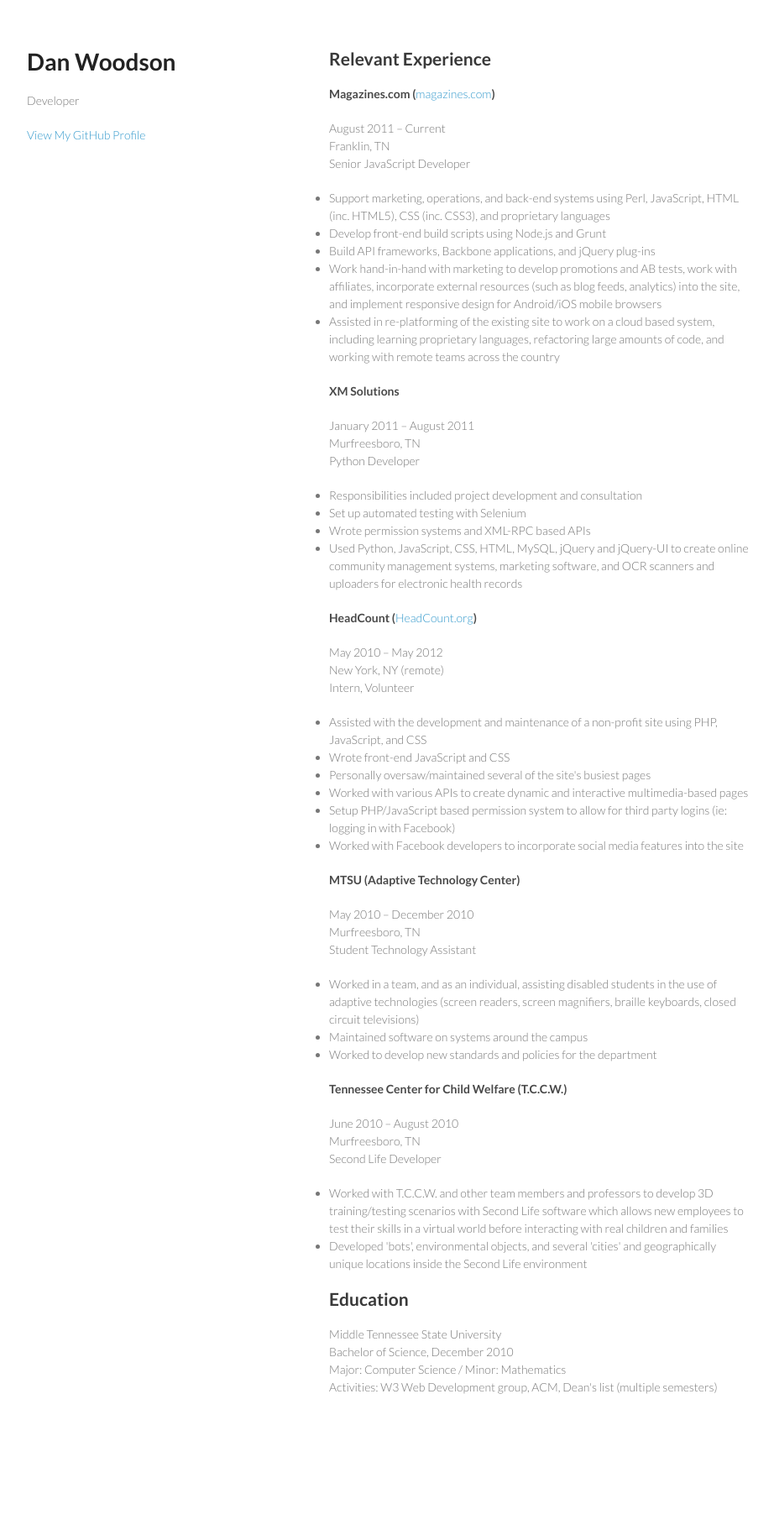
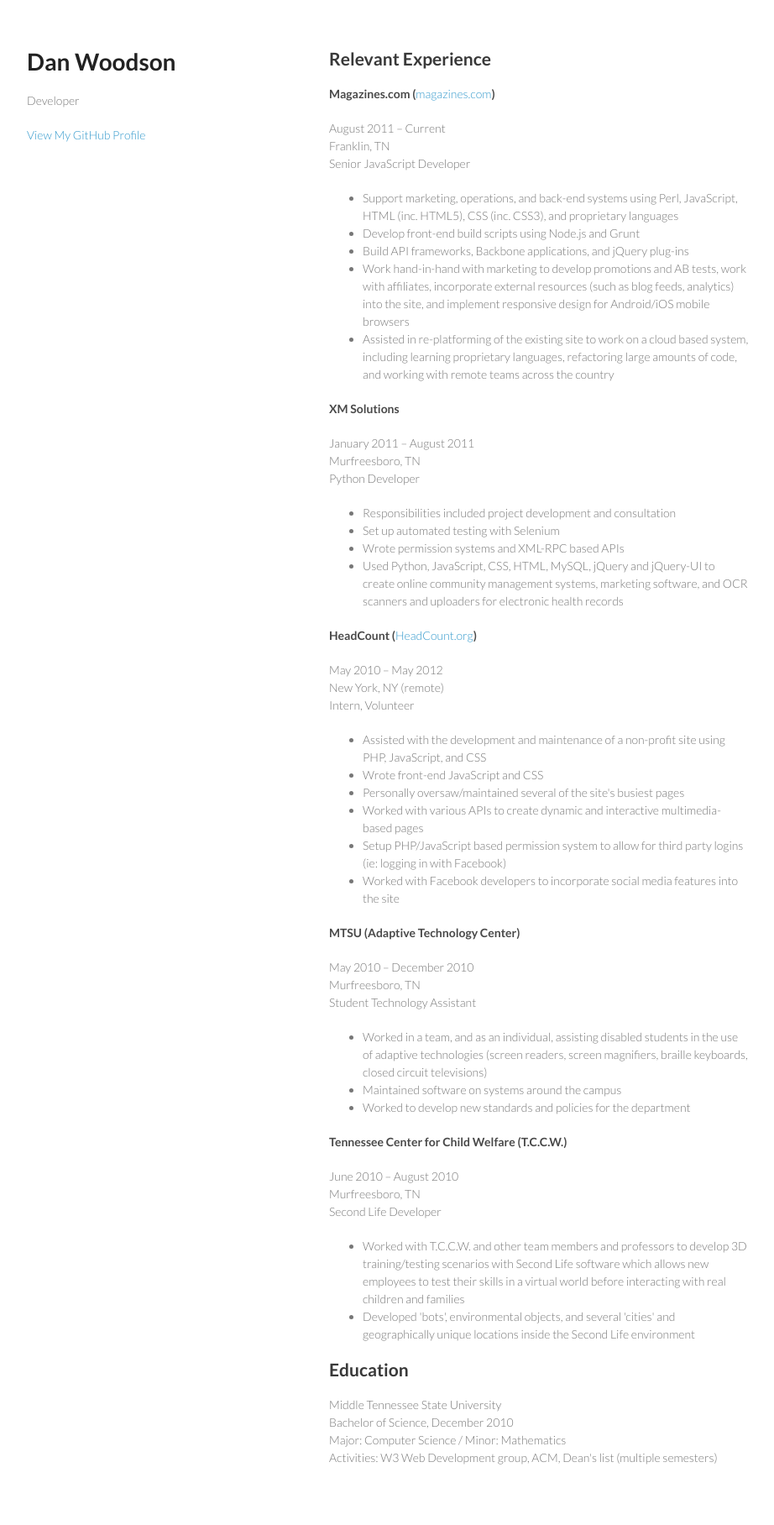
Before and after one commit to danwoods/danwoods.github.com, a Jekyll site: the page index.html, which Jekyll copies as it is, in a window 1280 px wide. Shown: the whole page at 84% size, without its empty margins (178-1100 px from the left). Built offline with Jekyll 4.4.1, drawn with Linux system fonts in a browser that asks for light colours; before the commit the page ends 1732 px from its top, so only the background shows below that.

Commit message:
style tweak

```diff
--- a/stylesheets/styles.css
+++ b/stylesheets/styles.css
@@ -184,8 +184,8 @@
 }
 
 ul {
-  -webkit-padding-start:0;
-  padding-left:0;
+  -webkit-padding-start:15;
+  padding-left:15;
 }
 
 @media print, screen and (max-width: 960px) {
```
